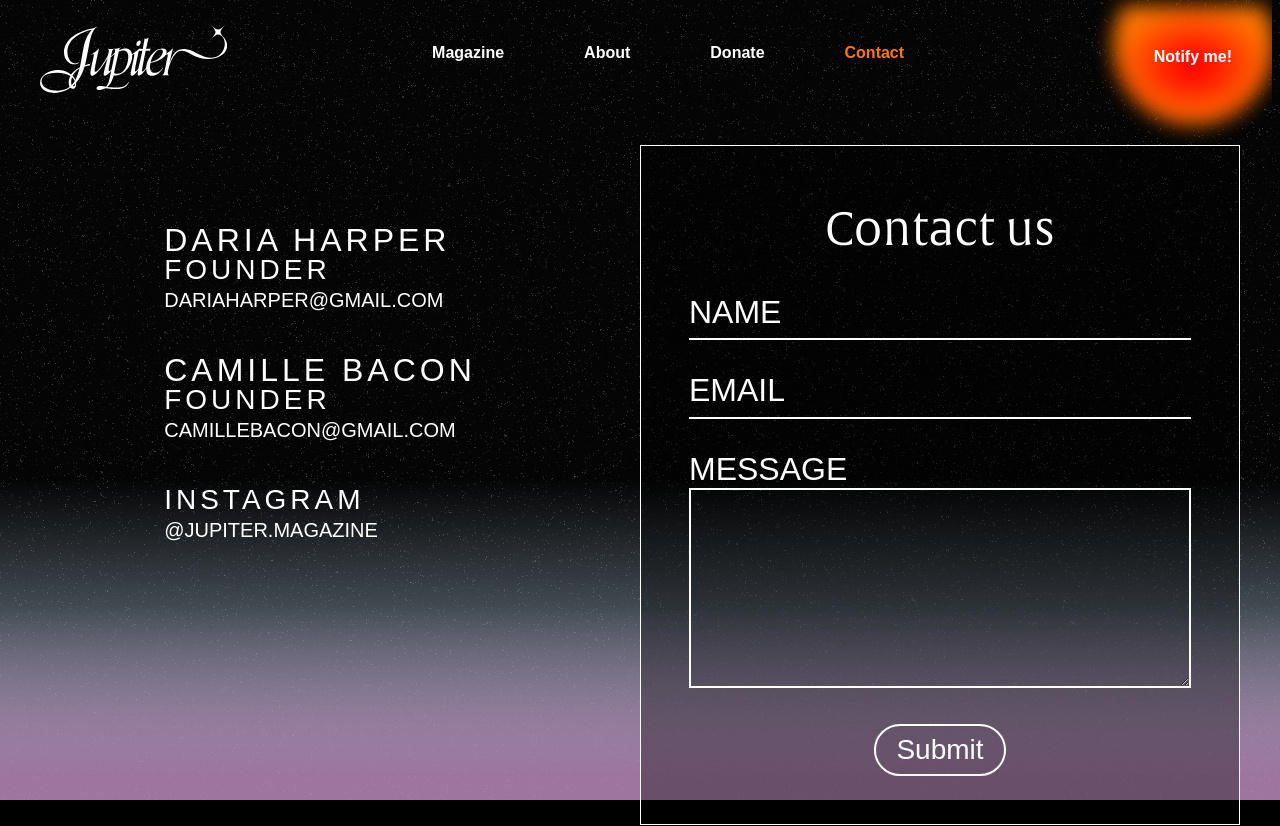
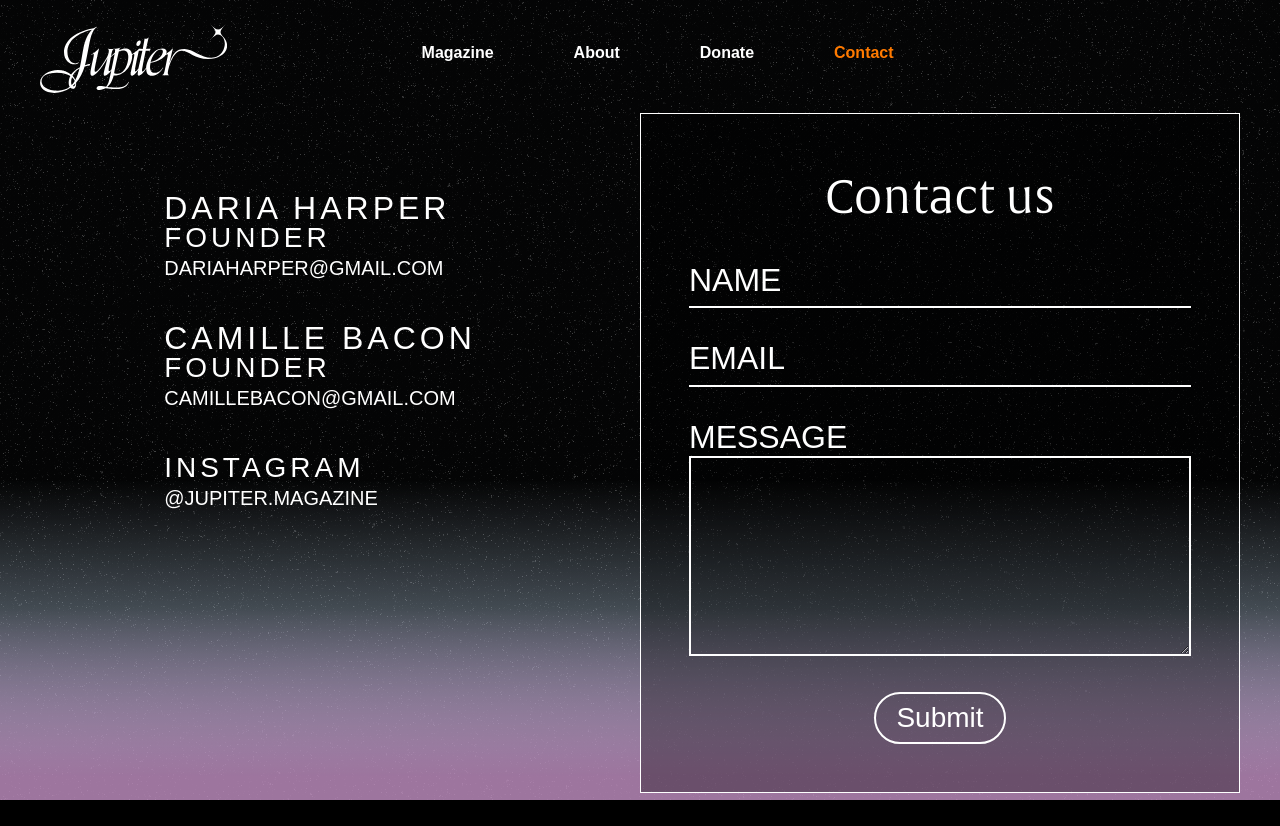
Before and after one commit to lizetteayala1211/jupiter-mag, a Next.js app: page /contact in a window 1280 px wide. Shown: the top 826 px of the page. Built offline with nearby package versions, Linux system fonts and the light colour scheme; no server answers; a web font is replaced by a local one.

Commit message:
remove notify me

```diff
--- a/src/components/header/Desktop.tsx
+++ b/src/components/header/Desktop.tsx
@@ -4,7 +4,6 @@ import {
   HeaderContainer,
   LogoContainer,
   DesktopNavBarContainer,
-  NotifyMeTextDesktop,
 } from "./styled"
 
 export function DesktopHeader() {
@@ -16,8 +15,7 @@ export function DesktopHeader() {
       <DesktopNavBarContainer>
         <NavBar />
       </DesktopNavBarContainer>
-      <NotifyMeTextDesktop>Notify me!</NotifyMeTextDesktop>
-      <NotifyMeGraphic />
+      <div style={{ width: "200px" }} />
     </HeaderContainer>
   )
 }
```
